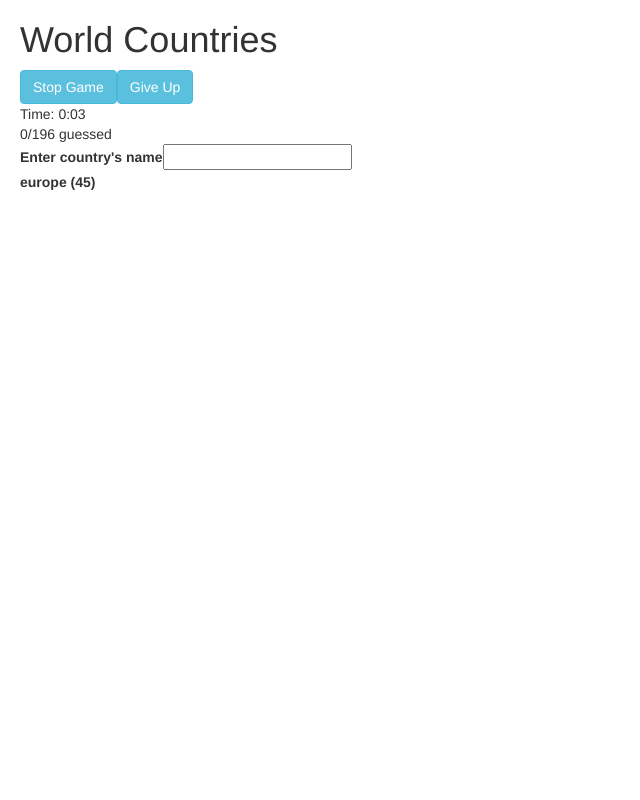
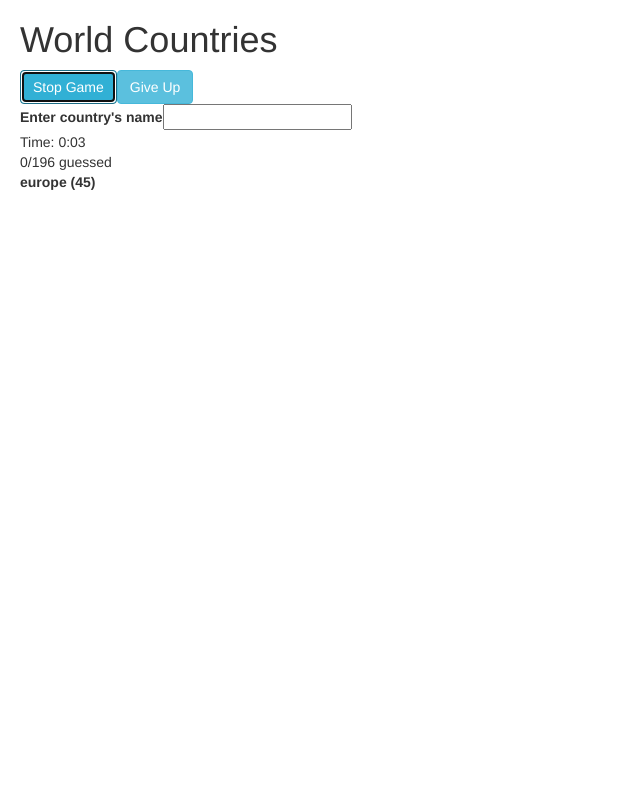
Before and after one commit to wcyjoyce/world-countries, a React (Create React App) app: page / in a window 1280 px wide. Both pictures are taken after a click on the button "Start Game". Shown: the top 800 px of the page, without its empty margins (0-640 px from the left). Built offline with nearby package versions, Linux system fonts and the light colour scheme.

Commit message:
dynamically rendering input fields

```diff
--- a/src/components/game.jsx
+++ b/src/components/game.jsx
@@ -12,12 +12,21 @@ class Game extends Component {
       if (this.state.started) {
         return (
           <div>
-          <button className="btn btn-info" onClick={this.stopGame}>Stop Game</button>
-          <button className="btn btn-info" onClick={this.props.giveUp}>Give Up</button>
+            <button className="btn btn-info" onClick={this.stopGame}>Stop Game</button>
+            <button className="btn btn-info" onClick={this.props.giveUp}>Give Up</button>
+            <div className="input">
+              <label>Enter country's name</label>
+              <input disabled={!this.state.started} type="text" onChange={this.props.handleChange} onKeyDown={this.props.handleSubmit} value={this.props.input} />
+              <span className="message">{this.props.message}</span>
+            </div>
           </div>
         );
       } else {
-        return <button className="btn btn-info" onClick={this.startGame}>Start Game</button>
+        return (
+          <div>
+            <button className="btn btn-info" onClick={this.startGame}>Start Game</button>
+          </div>
+        )
       };
     } else {
       return <button className="btn btn-danger" onClick={this.props.resetGame}>Reset Game</button>
@@ -83,11 +92,6 @@ class Game extends Component {
         <div className="buttons">{this.renderButton()}</div>
         <div>Time: {this.formatTime(this.props.time)}</div>
         <div>{this.props.correct.length}/{this.props.countries.length} guessed</div>
-        <div className="input">
-          <label>Enter country's name</label>
-          <input disabled={!this.state.started} type="text" onChange={this.props.handleChange} onKeyDown={this.props.handleSubmit} value={this.props.input} />
-          <span className="message">{this.props.message}</span>
-        </div>
       </div>
     );
   };
```
